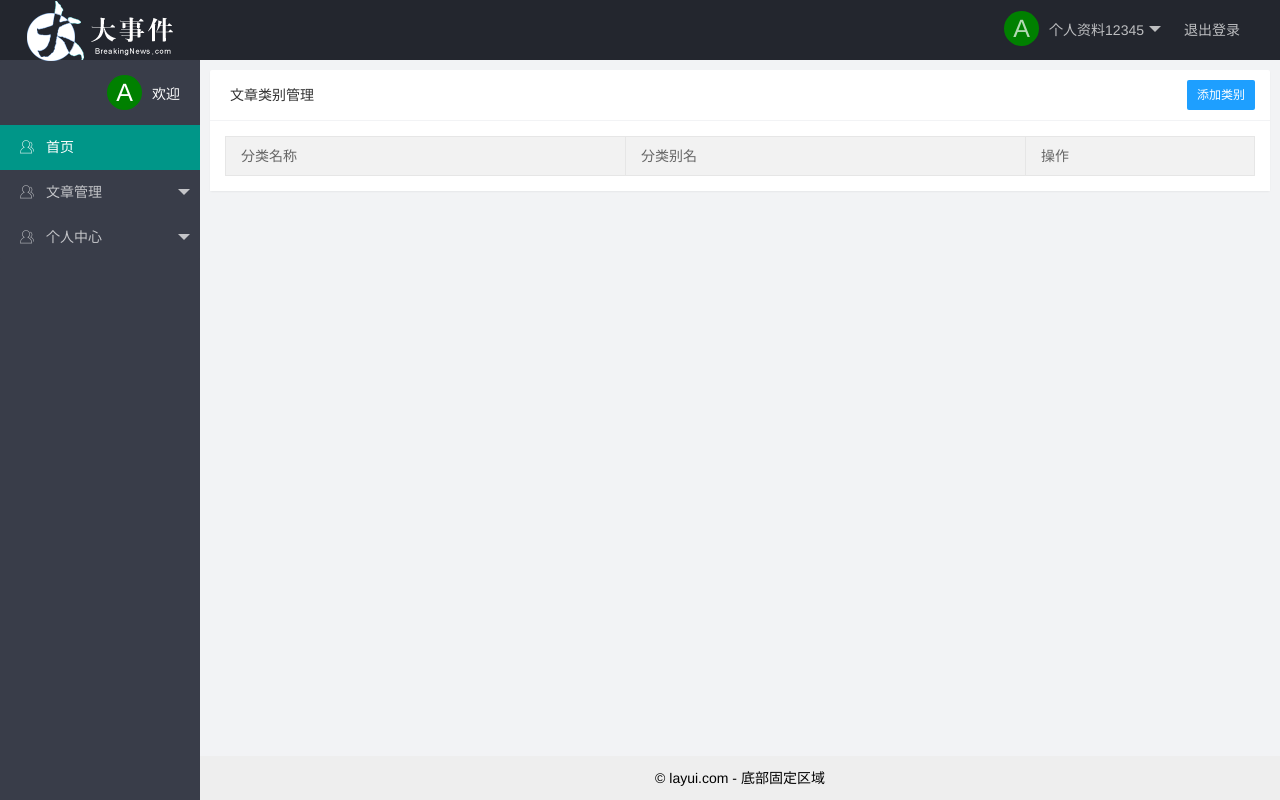
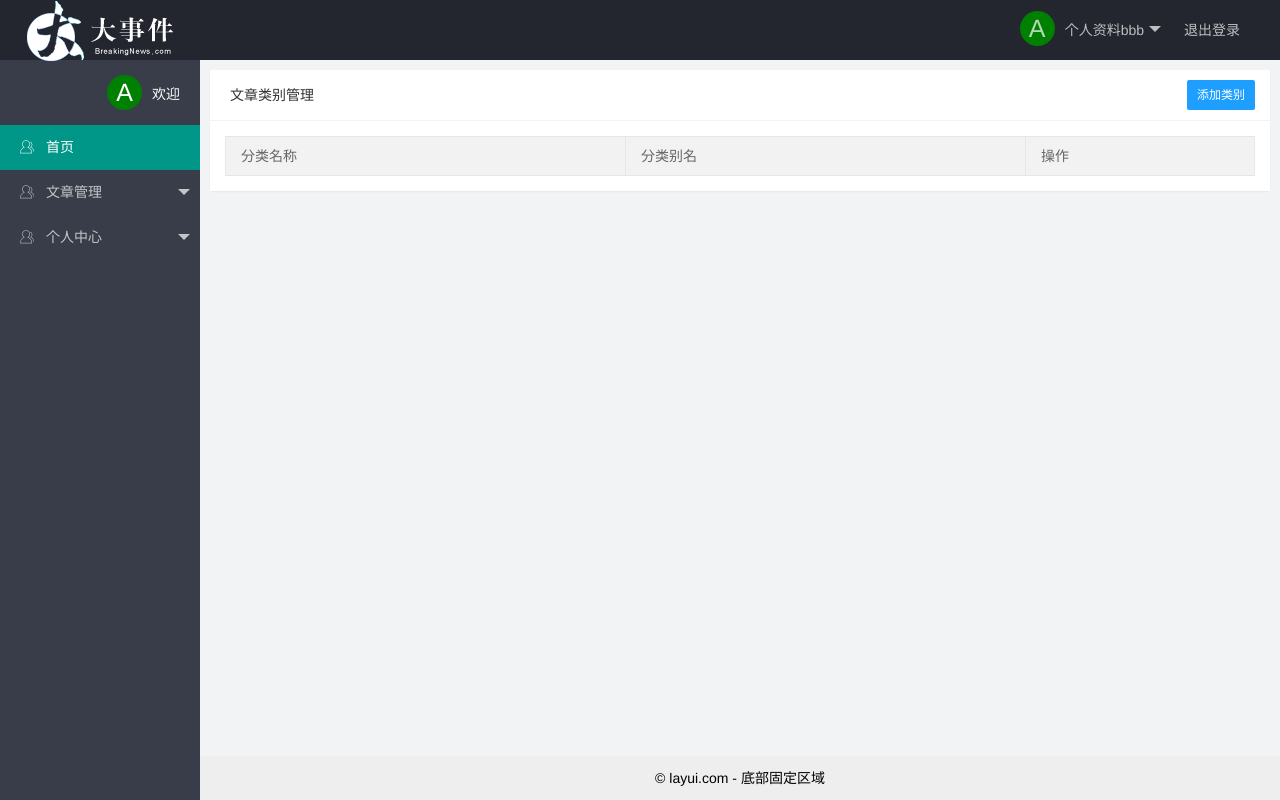
Before and after one commit to kevinxzm/big-event-front-end, a plain HTML site: page index.html in a window 1280 px wide. Drawn offline with Linux system fonts and the light colour scheme; no server answers.

Commit message:
Update index.html
bbb

```diff
--- a/index.html
+++ b/index.html
@@ -20,7 +20,8 @@
           <!--   -->
           <a href="javascript:;" style="position: relative;">
             <span class="user_cap per_cap">A</span>
-            个人资料12345
+            个人资料bbb
+
           </a>
           <dl class="layui-nav-child bar_user">
             <dd><a href="./user/user_infor.html" target="user_index">基本资料</a></dd>
```
